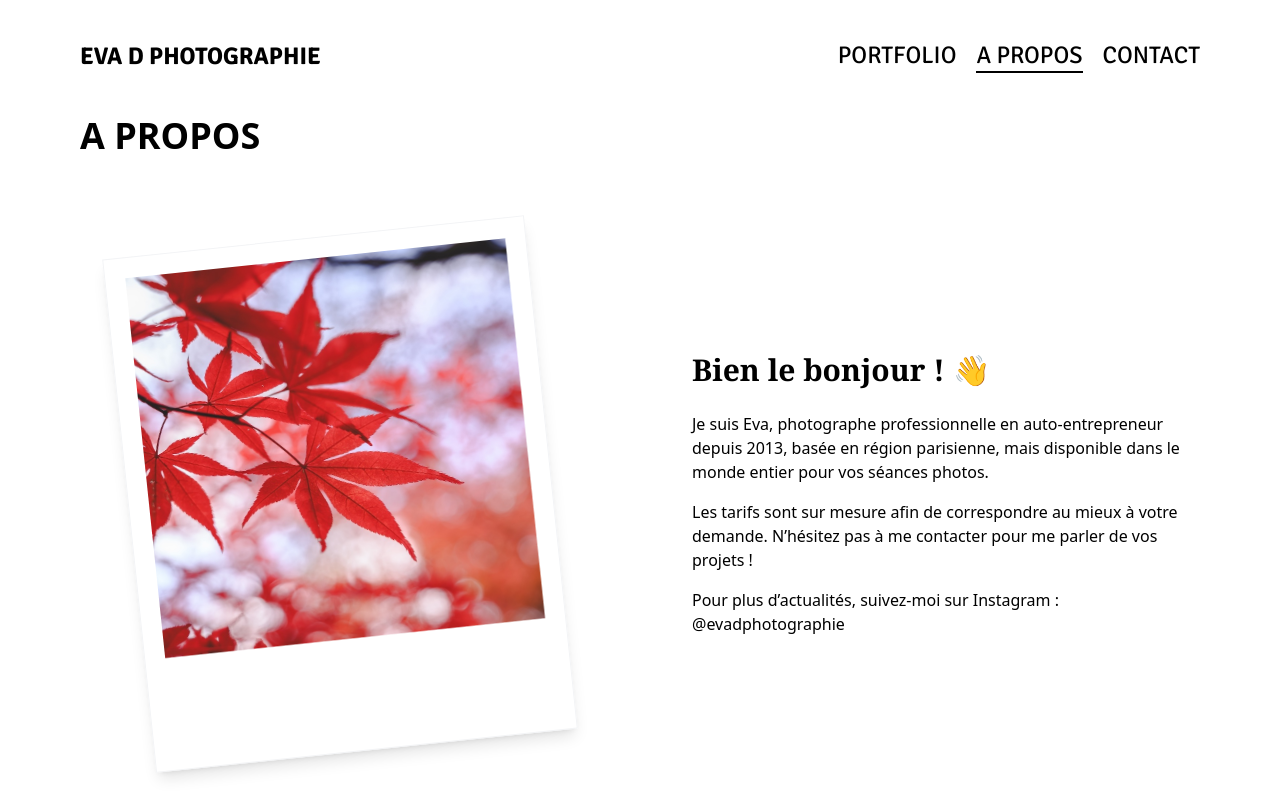
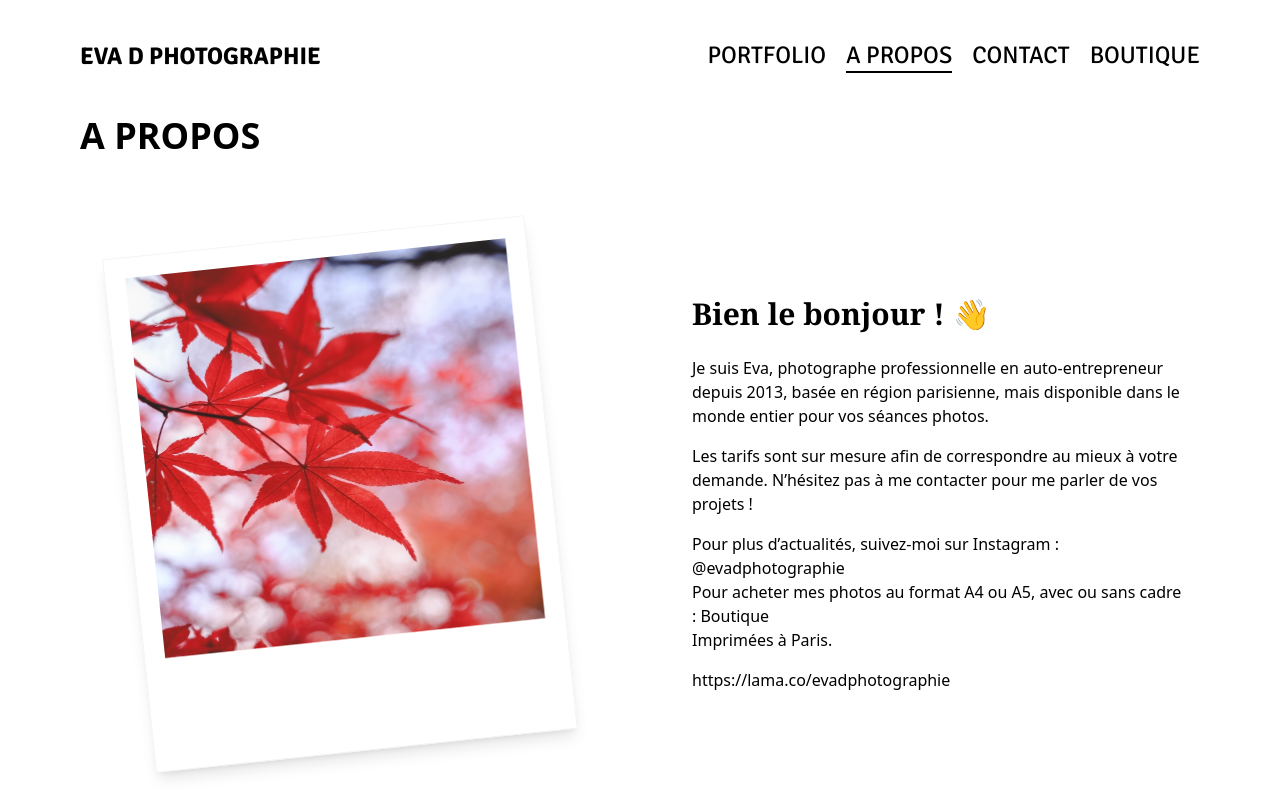
Before and after one commit to Kingtutur/site-eva, a website: page docs/about_me.html in a window 1280 px wide. Shown: the top 800 px of the page. Drawn offline with nearby package versions, Linux system fonts and the light colour scheme; files that its build step writes are made by us from their sources.

Commit message:
add shop

```diff
--- a/docs/about_me.html
+++ b/docs/about_me.html
@@ -70,6 +70,12 @@
                 </span>
               </a>
             </li>
+            <li class="group transition duration-300">
+              <a href="https://lama.co/evadphotographie" class="font-signika text-2xl tap-highlight-transparent">BOUTIQUE
+                <span
+                        class="hidden md:block max-w-0 group-hover:max-w-full transition-all duration-500 h-0.5 bg-black dark:bg-white"></span>
+              </a>
+            </li>
           </ul>
         </div>
       </div>
@@ -105,6 +111,11 @@
           Les tarifs sont sur mesure afin de correspondre au mieux à votre demande. N’hésitez pas à me contacter pour me parler de vos projets !        </p>
         <p>
           Pour plus d’actualités, suivez-moi sur Instagram : <a href="https://www.instagram.com/evadphotographie/" class="font-normal text-1xl">@evadphotographie</a></p>
+        <p class="mb-4">
+          Pour acheter mes photos au format A4 ou A5, avec ou sans cadre : <a href="https://lama.co/evadphotographie" class="font-normal text-1xl">Boutique</a>
+          <br> Imprimées à Paris.</p>
+
+        https://lama.co/evadphotographie
       </section>
     </div>
   </div>
```
Also changed, not shown: docs/contact.html (+6 -0 lines), docs/index.html (+7 -1 lines), 1 other file.
